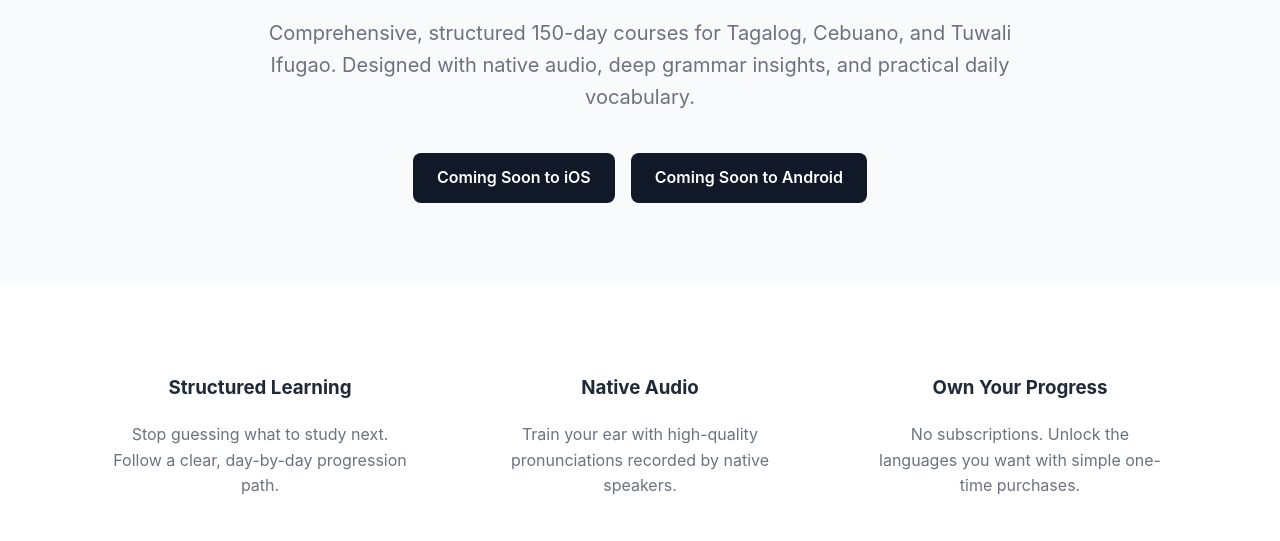
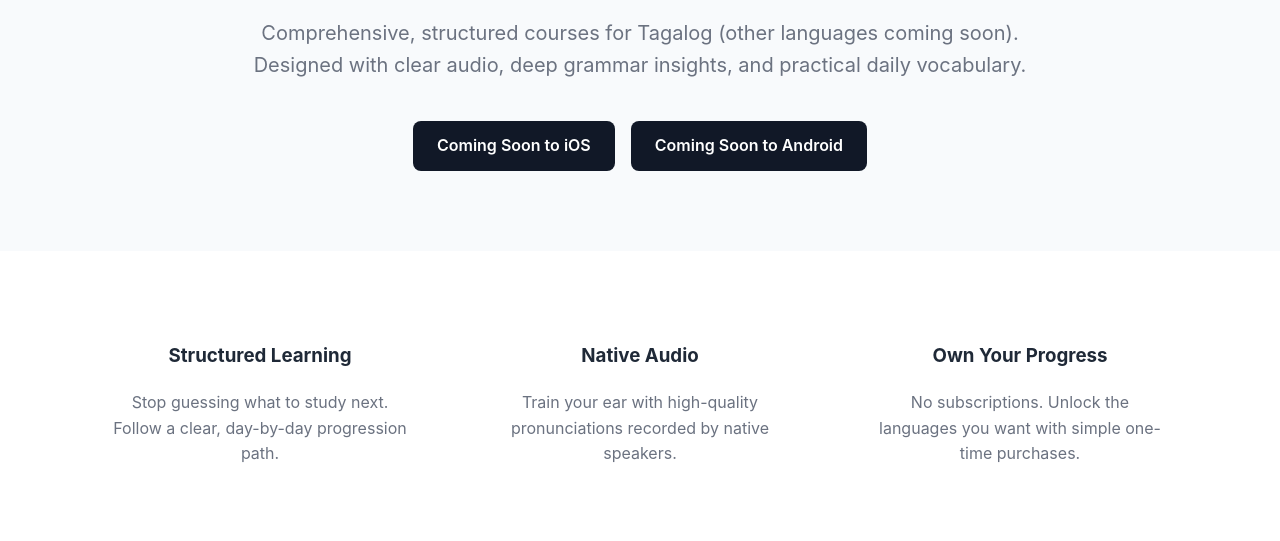
Before and after one commit to treyi00/filaya-legal, a plain HTML site: page index.html in a window 1280 px wide. Shown: the part 259-800 px from the top of the page. Drawn offline with Linux system fonts and the light colour scheme.

Commit message:
Update index.html
Remove unoffered languages

```diff
--- a/index.html
+++ b/index.html
@@ -3,7 +3,7 @@
 <head>
     <meta charset="UTF-8">
     <meta name="viewport" content="width=device-width, initial-scale=1.0">
-    <title>Filaya Languages | Learn Tagalog, Cebuano & Tuwali Ifugao</title>
+    <title>Filaya Languages | Learn Languages</title>
     <style>
         :root {
             --primary-color: #2563eb;
@@ -113,7 +113,7 @@
 
     <main class="hero">
         <h1>Master a New Language.</h1>
-        <p>Comprehensive, structured 150-day courses for Tagalog, Cebuano, and Tuwali Ifugao. Designed with native audio, deep grammar insights, and practical daily vocabulary.</p>
+        <p>Comprehensive, structured courses for Tagalog (other languages coming soon). Designed with clear audio, deep grammar insights, and practical daily vocabulary.</p>
 
         <div class="badges">
             <span class="badge">Coming Soon to iOS</span>
```
